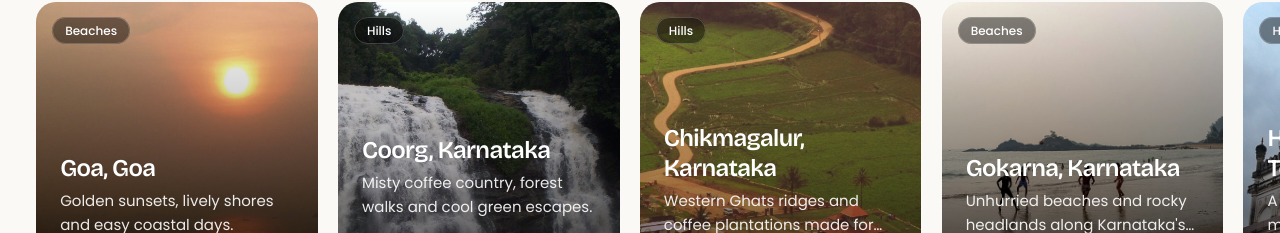
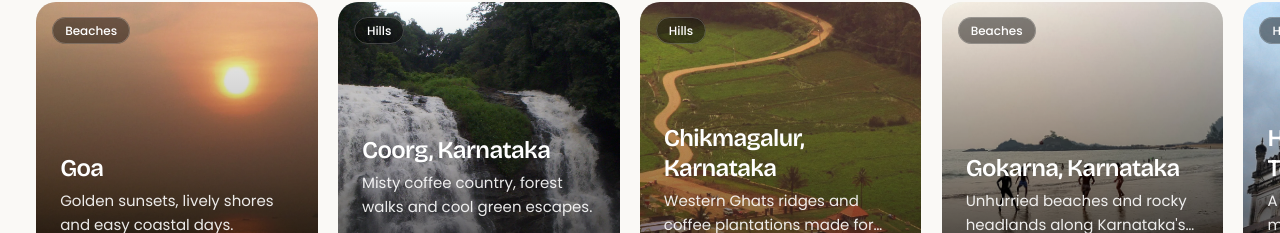
Before and after one commit to hriksinha1/Trip, a React (Vite) app: page / in a window 1280 px wide. Shown: the part 2891-3124 px from the top of the page. Built offline with nearby package versions, Linux system fonts and the light colour scheme.

Commit message:
Remove duplicate state names from destination card titles

```diff
--- a/src/components/sections/DestinationExplorer.tsx
+++ b/src/components/sections/DestinationExplorer.tsx
@@ -8,6 +8,11 @@ import { destinationCategories, DestinationCategory, destinations, Destination }
 interface DestinationExplorerProps {
   onSelectDestination: (destination: Destination) => void;
 }
+
+const formatDestinationName = (destination: Destination) =>
+  destination.name.toLowerCase().includes(destination.state.toLowerCase())
+    ? destination.name
+    : `${destination.name}, ${destination.state}`;
 
 export const DestinationExplorer: React.FC<DestinationExplorerProps> = ({ onSelectDestination }) => {
   const [activeCategory, setActiveCategory] = useState<DestinationCategory>("All");
@@ -99,14 +104,14 @@ export const DestinationExplorer: React.FC<DestinationExplorerProps> = ({ onSele
               </div>
               <div className="absolute inset-x-0 bottom-0 z-10 flex flex-col justify-end p-5 sm:p-6 text-left text-white">
                 <h3 className="mb-1.5 font-display text-[22px] sm:text-2xl font-semibold tracking-tight leading-tight" style={{ textWrap: "balance" }}>
-                  {destination.name}, {destination.state}
+                  {formatDestinationName(destination)}
                 </h3>
                 <p className="mb-4 line-clamp-2 text-[15px] leading-relaxed text-white/90">{destination.description}</p>
                 <div className="flex items-center justify-between gap-2 border-t border-white/20 pt-3">
                   <div className="flex flex-wrap items-center gap-1.5">
                     {destination.tags.map((tag) => <span key={tag} className="rounded-full border border-white/35 bg-white/10 px-2.5 py-1 text-xs text-white/95">{tag}</span>)}
                   </div>
-                  <button type="button" onClick={() => onSelectDestination(destination)} aria-label={`View details for ${destination.name}, ${destination.state}`} className="inline-flex size-10 shrink-0 items-center justify-center rounded-full bg-white/20 text-white transition-colors hover:bg-white hover:text-[#151515] focus-visible:outline-none focus-visible:ring-2 focus-visible:ring-white">
+                  <button type="button" onClick={() => onSelectDestination(destination)} aria-label={`View details for ${formatDestinationName(destination)}`} className="inline-flex size-10 shrink-0 items-center justify-center rounded-full bg-white/20 text-white transition-colors hover:bg-white hover:text-[#151515] focus-visible:outline-none focus-visible:ring-2 focus-visible:ring-white">
                     <ArrowRight className="size-4" aria-hidden="true" />
                   </button>
                 </div>
```
